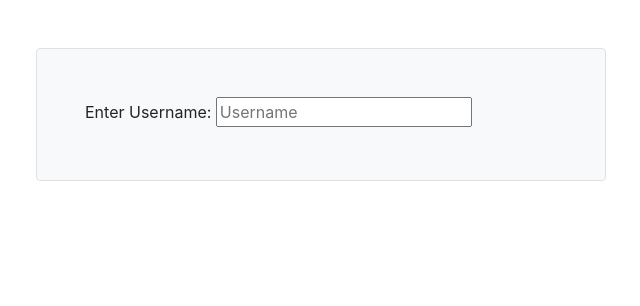
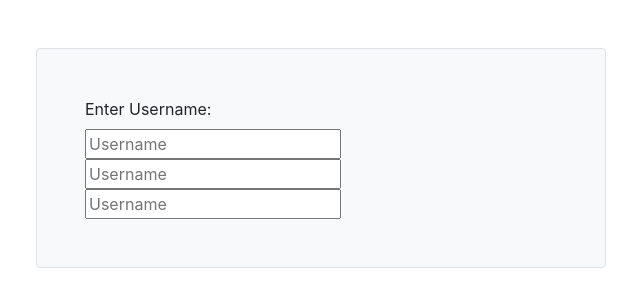
Before and after one commit to kostasx/AngularJS, a plain HTML site: page index.html in a window 1280 px wide. Shown: the whole page, without its empty margins (34-674 px from the left). Drawn offline with nearby package versions, Linux system fonts and the light colour scheme.

Commit message:
5. Multiple Data Binding

```diff
--- a/index.html
+++ b/index.html
@@ -13,8 +13,10 @@
     <div class="container mt-5">
         <section class="row">
             <div class="col-6 border rounded p-5 bg-light">
-                <label for="username">Enter Username:</label>
-                <input ng-model="username" type="text" placeholder="Username">
+                <label for="username">Enter Username:</label><br>
+                <input ng-model="username" type="text" placeholder="Username"><br>
+                <input ng-model="username" type="text" placeholder="Username"><br>
+                <input ng-model="username" type="text" placeholder="Username"><br>
                 <span>{{ username }}</span>
             </div>
         </section>
```
